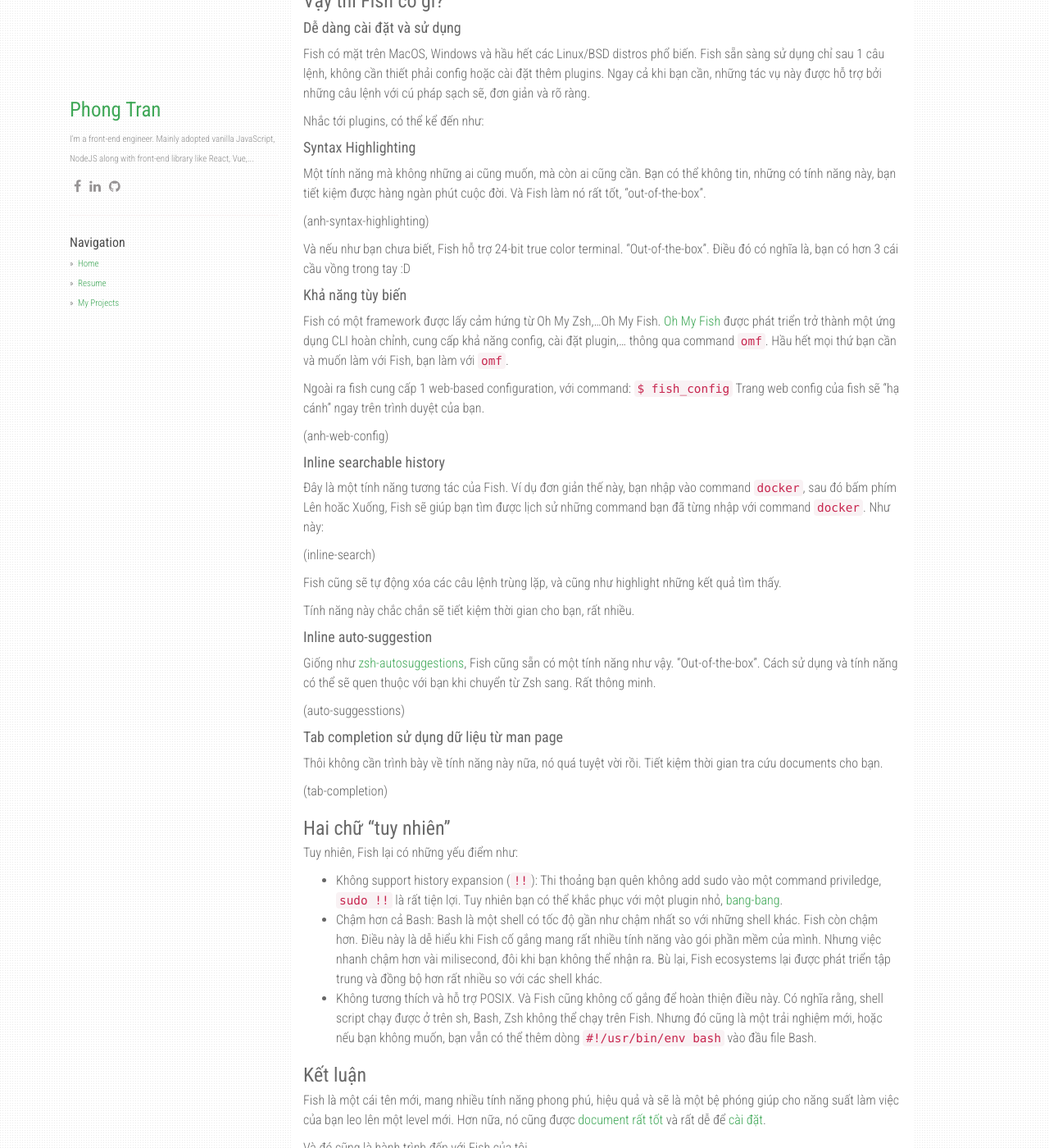
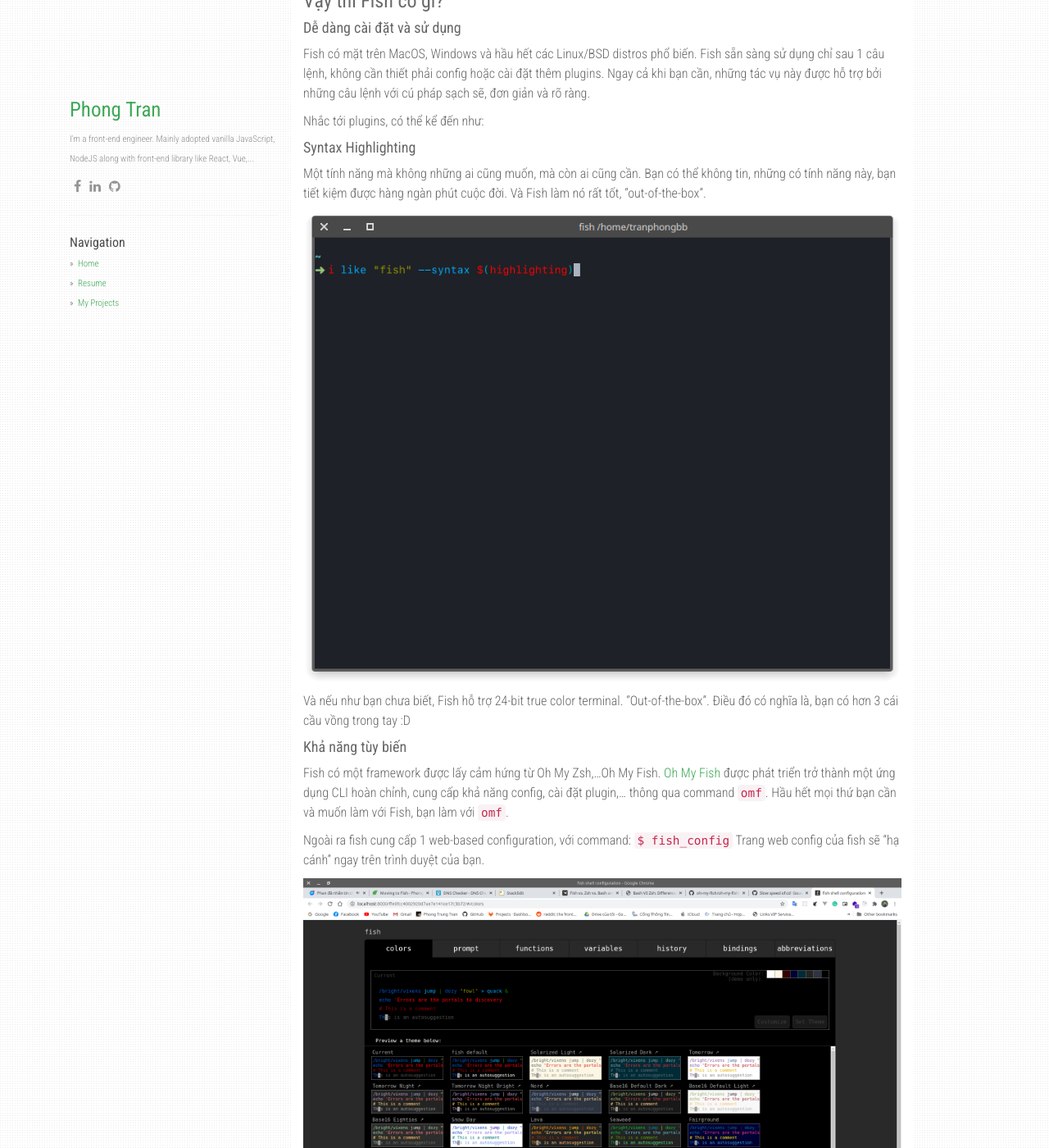
Before and after one commit to bodetaima/bodetaima.github.io, a Jekyll site: the page built from _posts/2020-08-19-moving-to-fish.md, in a window 1280 px wide and 1400 px high, scrolled down 629 px. Shown: the whole window at 82% size. Built offline with Jekyll 4.4.1, drawn with Linux system fonts in a browser that asks for light colours; nearby versions of some CDN libraries; comment, search, counter and statistics services are not loaded.

Commit message:
Update 2020-08-19-moving-to-fish.md

```diff
--- a/_posts/2020-08-19-moving-to-fish.md
+++ b/_posts/2020-08-19-moving-to-fish.md
@@ -29,7 +29,7 @@ Nhắc tới plugins, có thể kể đến như:
 
 Một tính năng mà không những ai cũng muốn, mà còn ai cũng cần. Bạn có thể không tin, những có tính năng này, bạn tiết kiệm được hàng ngàn phút cuộc đời. Và Fish làm nó rất tốt, "out-of-the-box".
 
-(anh-syntax-highlighting)
+![fish-syntax-highlighting](https://raw.githubusercontent.com/bodetaima/bodetaima.github.io/master/static/img/_posts/fish-syntax-highlighting.png)
 
 Và nếu như bạn chưa biết, Fish hỗ trợ 24-bit true color terminal. "Out-of-the-box". Điều đó có nghĩa là, bạn có hơn 3 cái cầu vồng trong tay :D
 
@@ -41,13 +41,13 @@ Ngoài ra fish cung cấp 1 web-based configuration, với command:
 `$ fish_config`
 Trang web config của fish sẽ "hạ cánh" ngay trên trình duyệt của bạn.
 
-(anh-web-config)
+![web-config](https://raw.githubusercontent.com/bodetaima/bodetaima.github.io/master/static/img/_posts/web_config.png)
 
 #### Inline searchable history
 
 Đây là một tính năng tương tác của Fish. Ví dụ đơn giản thế này, bạn nhập vào command `docker`, sau đó bấm phím Lên hoăc Xuống, Fish sẽ giúp bạn tìm được lịch sử những command bạn đã từng nhập với command `docker`. Như này:
 
-(inline-search)
+![inline-search](https://raw.githubusercontent.com/bodetaima/bodetaima.github.io/master/static/img/_posts/inline-search.png)
 
 Fish cũng sẽ tự động xóa các câu lệnh trùng lặp, và cũng như highlight những kết quả tìm thấy.
 
@@ -57,13 +57,13 @@ Tính năng này chắc chắn sẽ tiết kiệm thời gian cho bạn, rất n
 
 Giống như [zsh-autosuggestions](https://github.com/zsh-users/zsh-autosuggestions), Fish cũng sẵn có một tính năng như vậy. "Out-of-the-box". Cách sử dụng và tính năng có thể sẽ quen thuộc với bạn khi chuyển từ Zsh sang. Rất thông minh.
 
-(auto-suggesstions)
+![inline-search](https://raw.githubusercontent.com/bodetaima/bodetaima.github.io/master/static/img/_posts/auto-sugestions.png)
 
 #### Tab completion sử dụng dữ liệu từ man page
 
 Thôi không cần trình bày về tính năng này nữa, nó quá tuyệt vời rồi. Tiết kiệm thời gian tra cứu documents cho bạn.
 
-(tab-completion)
+![inline-search](https://raw.githubusercontent.com/bodetaima/bodetaima.github.io/master/static/img/_posts/tab-completion.png)
 
 ### Hai chữ "tuy nhiên"
 
```
